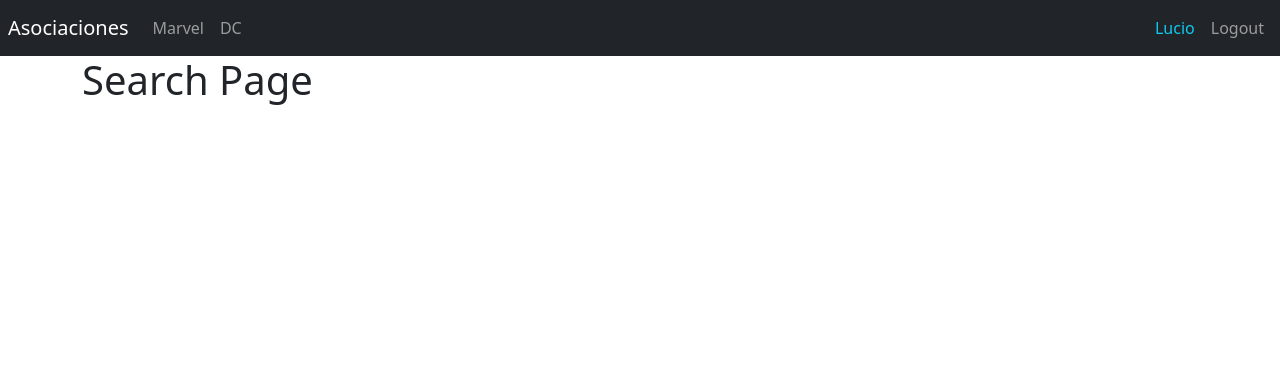
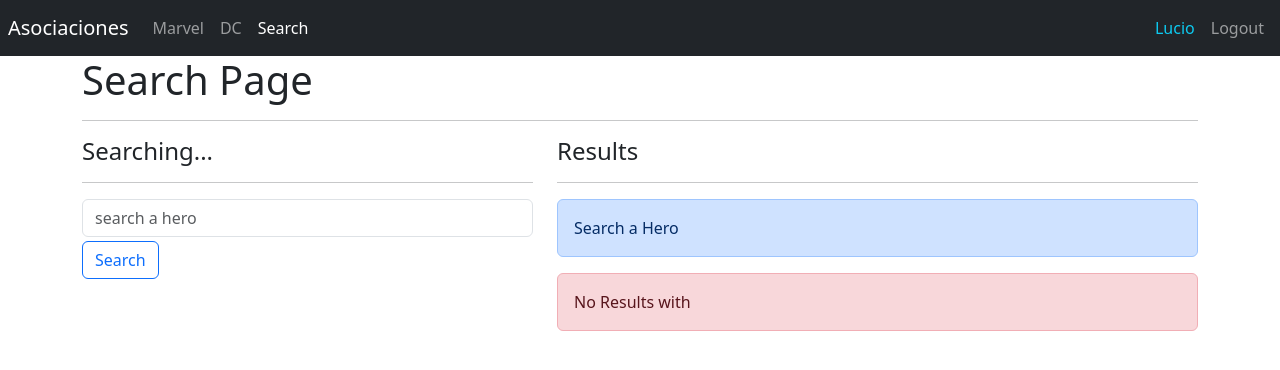
Before and after one commit to LucioABerte/HeroesSpa, a React (Vite) app: page /search in a window 1280 px wide. Shown: the top 370 px of the page. Built offline with nearby package versions, Linux system fonts and the light colour scheme.

Commit message:
query parameters

```diff
--- a/package.json
+++ b/package.json
@@ -10,6 +10,7 @@
   },
   "dependencies": {
     "animate.css": "^4.1.1",
+    "query-string": "^8.1.0",
     "react": "^18.2.0",
     "react-dom": "^18.2.0",
     "react-router-dom": "^6.8.2"
--- a/src/heroes/components/HeroCard.jsx
+++ b/src/heroes/components/HeroCard.jsx
@@ -8,7 +8,7 @@
     : <p>{characters}</p>
 }
 
-const HeroCard = ({id, superhero, publisher, alter_ego, first_appearance, characters}) => {
+export const HeroCard = ({id, superhero, publisher, alter_ego, first_appearance, characters}) => {
 
     const heroImageUrl = `/assets/heroes/${id}.jpg`
 
@@ -40,5 +40,3 @@
         </div>
   )
 }
-
-export default HeroCard
--- a/src/heroes/components/HeroList.jsx
+++ b/src/heroes/components/HeroList.jsx
@@ -1,6 +1,6 @@
 import React, { useMemo } from 'react'
 import { getHeroesByPublisher } from '../helpers'
-import HeroCard from './HeroCard'
+import {HeroCard} from './HeroCard'
 
 export const HeroList = ({publisher}) => {
 
--- a/src/heroes/pages/SearchPage.jsx
+++ b/src/heroes/pages/SearchPage.jsx
@@ -1,7 +1,72 @@
 import React from 'react'
+import { useLocation, useNavigate } from 'react-router-dom'
+import queryString from "query-string"
+
+import { useForm } from '../../hooks/useForm'
+import {HeroCard} from '../components'
 
 export const SearchPage = () => {
+
+  const navigate = useNavigate()
+  const location = useLocation()
+
+  const {q = "" } = queryString.parse(location.search)
+
+  const {searchText, onInputChange} = useForm({
+    searchText: ""
+  })
+
+  const onSearchSubmit = (event) => {
+    event.preventDefault()
+    if (searchText.trim().length <= 1 ) return
+
+    navigate(`?q=${searchText.toLowerCase().trim()}`)
+  }
+
   return (
-    <h1>Search Page</h1>
+    <>
+      <h1>Search Page</h1>
+      <hr />
+
+      <div className="row">
+
+        <div className="col-5">
+          <h4>Searching...</h4>
+          <hr />
+          <form onSubmit={onSearchSubmit}>
+            <input
+                  type="text"
+                  placeholder='search a hero'
+                  className='form-control'
+                  name='searchText'
+                  autoComplete='off'
+                  value={searchText}
+                  onChange={onInputChange}
+            />
+            <button className='btn btn-outline-primary mt-1'>
+              Search
+            </button>
+          </form>
+        </div>
+
+        <div className="col-7">
+          <h4>Results</h4>
+          <hr />
+
+          <div className="alert alert-primary">
+            Search a Hero
+          </div>
+
+          <div className="alert alert-danger">
+            No Results with { q }
+          </div>
+
+          {/*<HeroCard {...hero}/>*/}
+        </div>
+
+      </div>
+
+
+    </>
   )
 }
--- /dev/null
+++ b/src/hooks/useForm.js
@@ -0,0 +1,27 @@
+import { useState } from 'react';
+
+export const useForm = (initialForm = {}) => {
+
+    const [formState, setFormState] = useState(initialForm)
+
+    const onInputChange = ({target}) => {
+
+        const {name, value} = target
+
+        setFormState({
+            ...formState,
+            [name]: value
+        })
+    }
+
+    const onResetForm = () => {
+        setFormState(initialForm)
+    }
+
+    return {
+        ...formState,
+        formState,
+        onInputChange,
+        onResetForm
+    }
+}
--- a/src/ui/components/Navbar.jsx
+++ b/src/ui/components/Navbar.jsx
@@ -37,6 +37,13 @@
                     >
                         DC
                     </NavLink>
+
+                    <NavLink
+                        className={({isActive}) => `nav-item nav-link ${isActive ? "active" : ""}`}
+                        to="/search"
+                    >
+                        Search
+                    </NavLink>
                 </div>
             </div>
 
```
Also changed, not shown: 1 other file (tests, documents, lock files or other folders).
